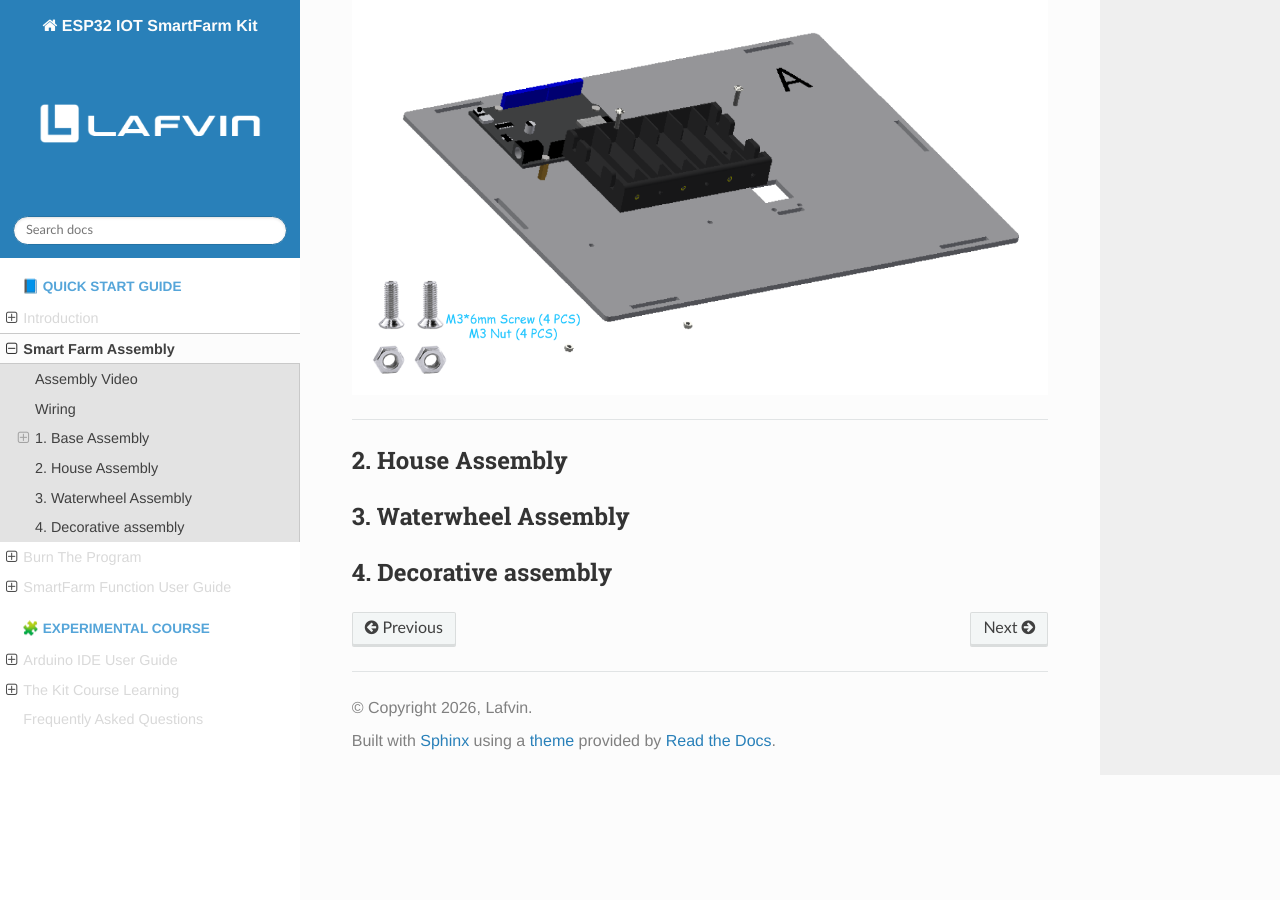
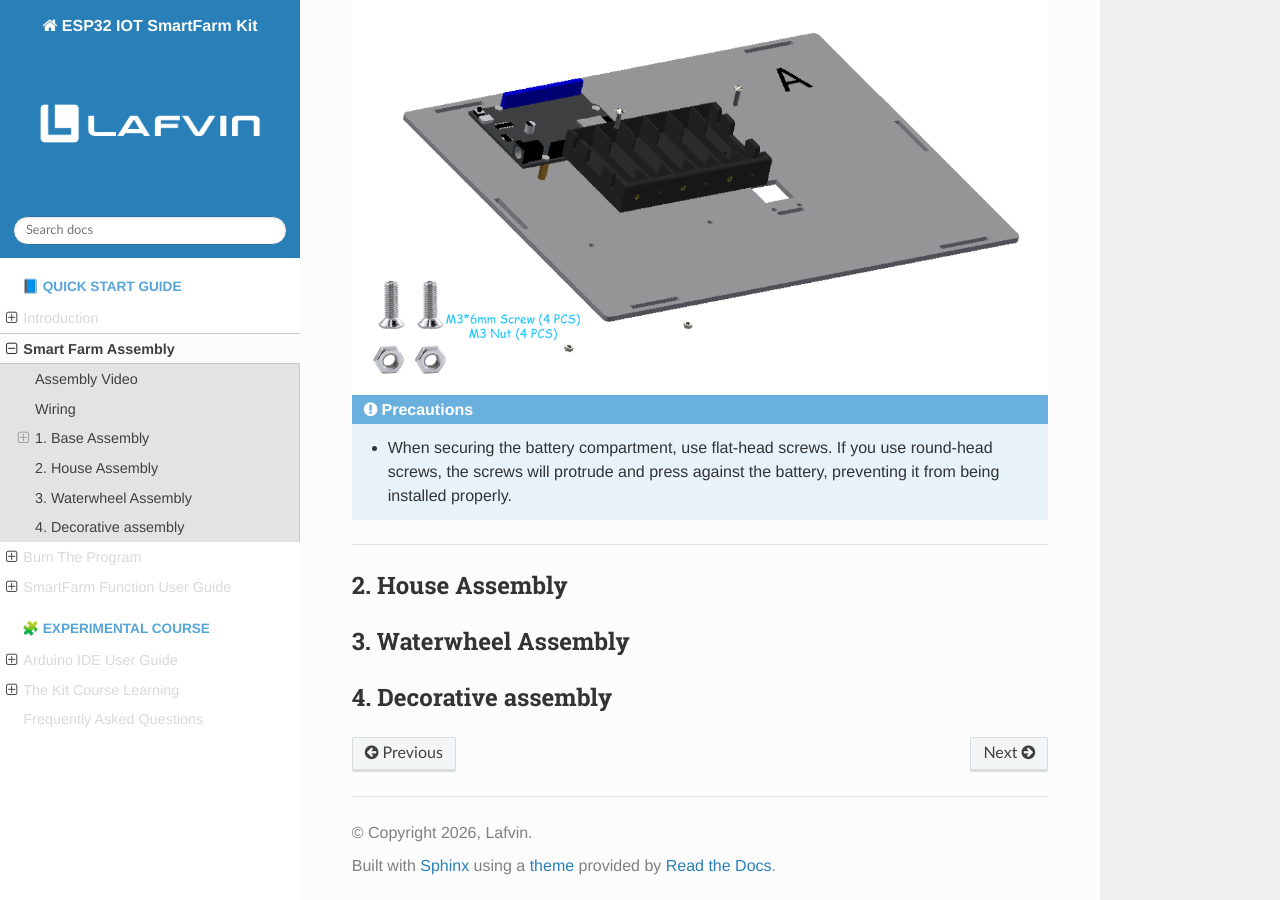
Before and after one commit to COLA508/ESP32_IOT_SmartFarm_Kit, a Sphinx documentation site: the page built from docs/source/2.Assembly.rst, in a window 1280 px wide and 900 px high, scrolled down 2767 px. Built offline with Sphinx 7.4.7 and the Read the Docs theme 3.1.0, drawn with Linux system fonts in a browser that asks for light colours; before the commit the page ends 3542 px from its top, so only the background shows below that.

Commit message:
Update 2.Assembly.rst

```diff
--- a/docs/source/2.Assembly.rst
+++ b/docs/source/2.Assembly.rst
@@ -65,7 +65,7 @@ Step 1: Install ESP32
 
 .. admonition:: Precautions
 
-    The serial numbers on the basswood boards are used only to distinguish one board from another. In the tutorial examples, the serial numbers face outward for ease of illustration, but they should face inward during installation. This principle should also be followed for subsequent basswood installations.
+  - The serial numbers on the basswood boards are used only to distinguish one board from another. In the tutorial examples, the serial numbers face outward for ease of illustration, but they should face inward during installation. This principle should also be followed for subsequent basswood installations.
 
 ----
 
@@ -88,6 +88,10 @@ Step 2: Install battery box
    :width: 800
    :align: center
 
+.. admonition:: Precautions
+
+  - When securing the battery compartment, use flat-head screws. If you use round-head screws, the screws will protrude and press against the battery, preventing it from being installed properly.
+
 ----
 
 2. House Assembly
```
